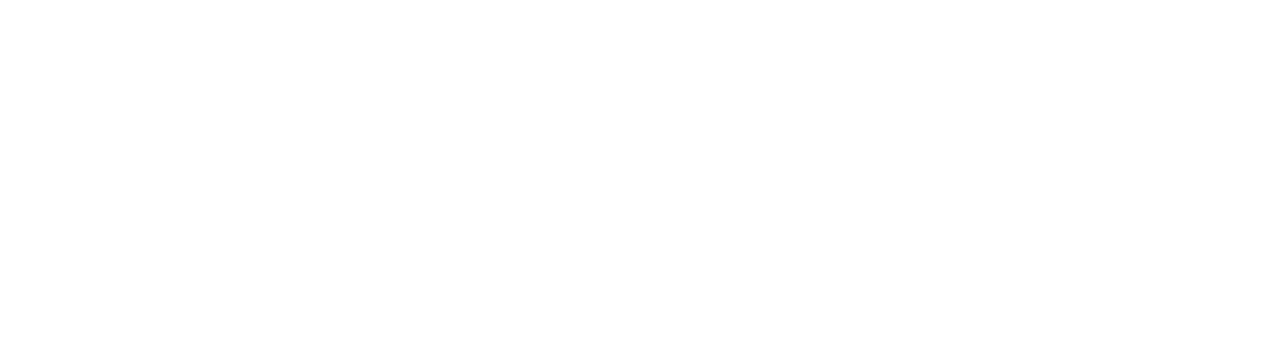
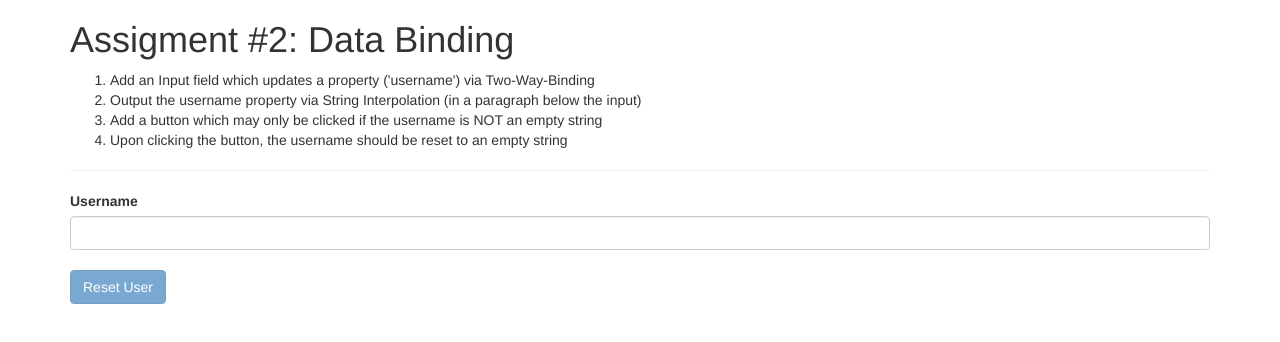
Before and after one commit to kedarjoyner/angular-bootcamp, an Angular app: page / in a window 1280 px wide. Shown: the top 342 px of the page. Built offline with nearby package versions, Linux system fonts and the light colour scheme.

Commit message:
solve assignment

```diff
--- a/src/app/app.component.html
+++ b/src/app/app.component.html
@@ -1 +1,12 @@
 <!--The content below is only a placeholder and can be replaced.-->
+<div class="container">
+    <h1>Assigment #2: Data Binding</h1>
+    <ol>
+        <li>Add an Input field which updates a property ('username') via Two-Way-Binding</li>
+        <li>Output the username property via String Interpolation (in a paragraph below the input)</li>
+        <li>Add a button which may only be clicked if the username is NOT an empty string</li>
+        <li>Upon clicking the button, the username should be reset to an empty string</li>
+    </ol>
+    <hr>
+    <app-username></app-username>
+</div>
--- a/src/app/app.module.ts
+++ b/src/app/app.module.ts
@@ -3,10 +3,12 @@
 import { FormsModule } from '@angular/forms';
 
 import { AppComponent } from './app.component';
+import { UsernameComponent } from './username/username.component';
 
 @NgModule({
   declarations: [
-    AppComponent
+    AppComponent,
+    UsernameComponent
   ],
   imports: [
     BrowserModule,
--- /dev/null
+++ b/src/app/username/username.component.css
@@ -0,0 +1,4 @@
+p {
+    padding-top: 1rem;
+    color: #c2c2c2;
+}
--- /dev/null
+++ b/src/app/username/username.component.html
@@ -0,0 +1,7 @@
+<!-- update value using event binding -->
+<!-- <input type="text" class="form-control" (input)="updateUserName($event)"> -->
+<!-- update value using two-way data binding. doesn't need listener or event -->
+<label>Username</label>
+<input type="text" class="form-control" [(ngModel)]="userName">
+<p>{{ userName }}</p>
+<button class="btn btn-primary" [disabled]="!userName" (click)="resetUser()">Reset User</button>
--- /dev/null
+++ b/src/app/username/username.component.ts
@@ -0,0 +1,26 @@
+import { Component, OnInit } from '@angular/core';
+
+@Component({
+  selector: 'app-username',
+  templateUrl: './username.component.html',
+  styleUrls: ['./username.component.css']
+})
+export class UsernameComponent implements OnInit {
+
+  userName = '';
+
+  constructor() { }
+
+  ngOnInit() {
+  }
+
+  // updateUserName(event: any) {
+  //   console.log(event);
+  //   this.userName = event.target.value;
+  // }
+
+  resetUser() {
+    this.userName = '';
+  }
+
+}
```
Also changed, not shown: 1 other file (tests, documents, lock files or other folders).
